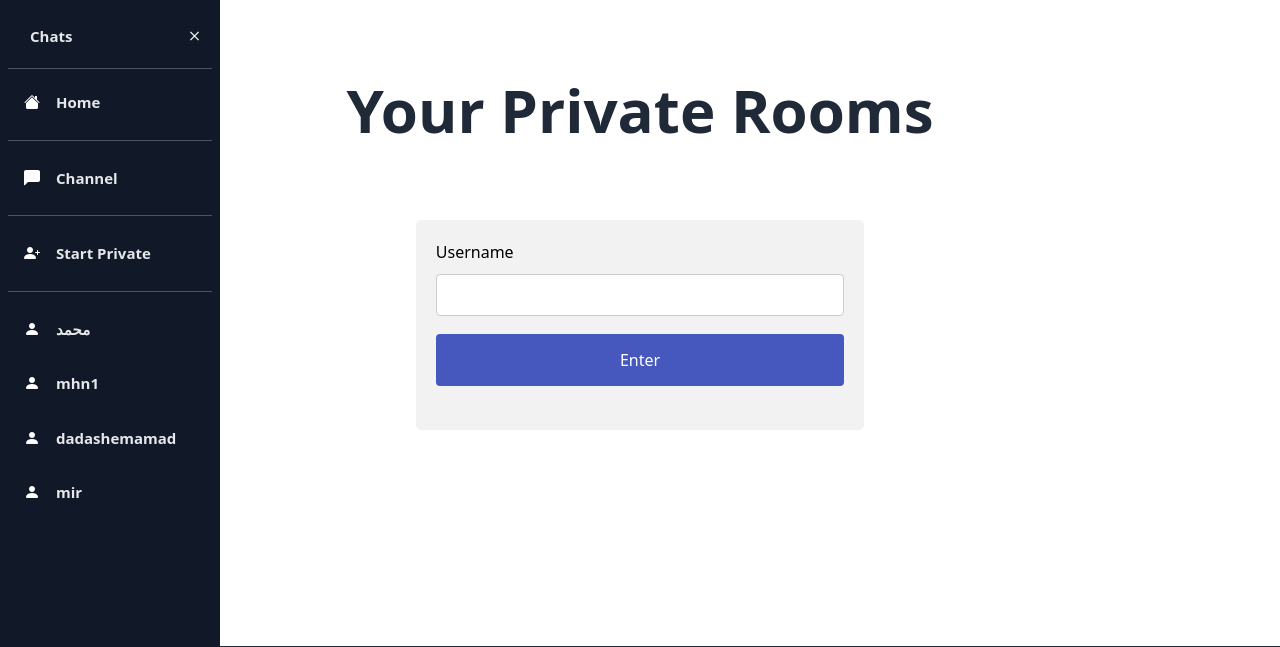
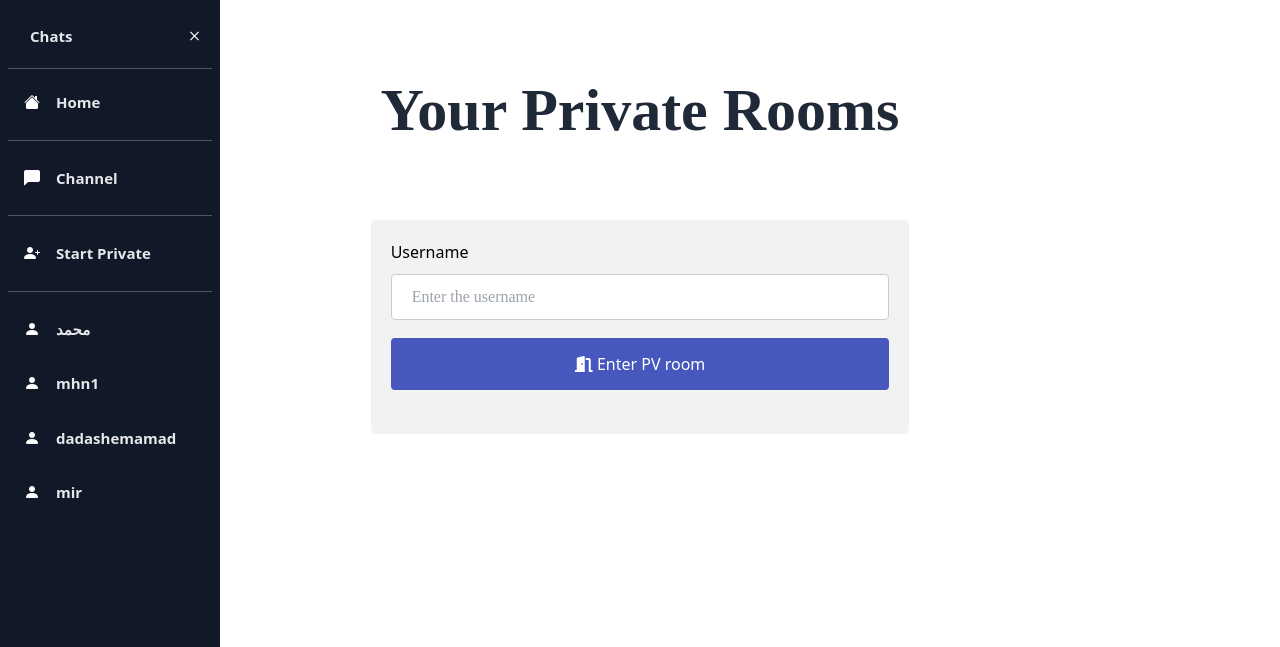
Before and after one commit to mohammad13888/CP, a Django app: page /chat/ in a window 1280 px wide. Shown: the top 647 px of the page. Run offline with Django 4.2, Linux system fonts and the light colour scheme; a user stored in the database is signed in; data comes from the database, SQL or seed files in the repository; both versions use the stored data as it was after the commit; some libraries are stand-ins or nearby versions.

Commit message:
edition part 2

```diff
--- a/core/templates/core/base.html
+++ b/core/templates/core/base.html
@@ -6,7 +6,7 @@
         <link rel="stylesheet" href="https://cdnjs.cloudflare.com/ajax/libs/font-awesome/4.7.0/css/font-awesome.min.css">
         <meta name="viewport" content="width=device-width, initial-scale=1">
         <link rel="icon" href="https://bayanbox.ir/view/9003252287432917985/UTA-i.png">
-        <title>{% block title %}{% endblock %}RajApp Chat</title>
+        <title>UTA chat</title>
         <script src="//unpkg.com/alpinejs" defer></script>
 
         <script src="https://cdn.tailwindcss.com"></script>
--- a/core/templates/core/frontpage.html
+++ b/core/templates/core/frontpage.html
@@ -48,7 +48,7 @@
 <section class="bg-gray-100 dark:bg-gray-900">
   <div class="container px-6 py-10 mx-auto ">
     <h1 class="h2" id="dv">Developers</h1>
-		<br><div class="grid grid-cols-1 gap-8 mt-8 xl:mt-16 md:grid-cols-2 xl:grid-cols-2 ">
+		<div class="grid grid-cols-1 gap-8 mt-8 xl:mt-16 md:grid-cols-2 xl:grid-cols-2 ">
         <div class="flex flex-col items-center p-8 transition-colors duration-700 transform border cursor-pointer rounded-xl hover:border-transparent group hover:bg-gray-600 dark:border-gray-700 dark:hover:border-transparent">
 
             <h1 class="mt-4 text-2xl font-semibold text-gray-700 capitalize dark:text-white group-hover:text-white">M. Neek Amal</h1>
--- a/core/templates/core/pv_base.html
+++ b/core/templates/core/pv_base.html
@@ -1,8 +1,9 @@
 
     <meta charset="utf-8">
     <meta http-equiv="X-UA-Compatible" content="IE=edge">
+    <title>Rooms</title>
     <meta name="viewport" content="width=device-width, initial-scale=1">
-
+    <link rel="icon" href="https://bayanbox.ir/view/9003252287432917985/UTA-i.png">
     <link rel="apple-touch-icon" sizes="180x180" href="/apple-touch-icon.png">
     <link rel="icon" type="image/png" sizes="32x32" href="/favicon-32x32.png">
     <link rel="icon" type="image/png" sizes="16x16" href="/favicon-16x16.png">
@@ -104,8 +105,6 @@
                 .then(data => {
                   const names = data.names;
                   const links = data.links;
-                  const display = data.dislist;
-                  const dislen = data.dislen;
                   const nul = data.nul;
                   const channel=data.channel;
                   const link_channel=data.link_channel;
@@ -142,40 +141,4 @@
             {% block scripts %}
 
             {% endblock %}
-        <br><br><br><br><br><br><br><br><br>
-        <div style="z-index: 10000;">
-        <footer class=" text-white bg-gray-800 " >
-            <div class="container p-6 mx-auto">
-                <div class="lg:flex text-center ">
-                        <div class="-mx-6 lg:w-2/5">
-                            <a href="/">
-                                <img style="width: 30%; margin: auto;" src="https://s29.picofile.com/file/8464497284/54.png" alt="">
-                            </a>
-                    </div>
-
-                    <div class="mt-6 lg:mt-0 lg:flex-1">
-                        <div class="grid grid-cols-1 gap-6 sm:grid-cols-2 md:grid-cols-3 lg:grid-cols-4">
-
-                            <div>
-                                <h3 class="text-gray-700 uppercase dark:text-white">Blog</h3>
-                                <a href="#" class="block mt-2 text-sm text-gray-600 dark:text-gray-400 hover:underline">News</a>
-                            </div>
-
-
-                            <div>
-                                <h3 class="text-gray-700 uppercase dark:text-white">Contact</h3>
-                                <span class="block mt-2 text-sm text-gray-600 dark:text-gray-400 hover:underline"> +98 21 2297 0060</span>
-                                <span class="block mt-2 text-sm text-gray-600 dark:text-gray-400 hover:underline">sru@srttu.edu</span>
-                            </div>
-                        </div>
-                    </div>
-                </div>
-
-                <hr class="h-px my-6 bg-gray-200 border-none dark:bg-gray-700">
-
-                <div>
-                    <p class="text-center text-gray-500 dark:text-gray-400">© CopyRight 2023 by MHN</p>
-                </div>
-            </div>
-        </footer>
-      </div>
+        <br><br><br><br>
--- a/private/templates/pv_room/pvroom.html
+++ b/private/templates/pv_room/pvroom.html
@@ -7,7 +7,7 @@
 <div class="p-10 lg:p-20 text-center">
   <h1 class="text-2xl font-semibold text-center text-gray-800 capitalize lg:text-6xl ">{{usa}}</h1>
   <link rel="icon" href="https://bayanbox.ir/view/9003252287432917985/UTA-i.png">
-
+  <title>Enter room</title>
 </div>
 
 
--- a/private/templates/pv_room/pvrooms.html
+++ b/private/templates/pv_room/pvrooms.html
@@ -5,10 +5,15 @@
 <link rel="icon" href="https://bayanbox.ir/view/9003252287432917985/UTA-i.png">
 {% block content %}
 <div class="p-10 lg:p-20 text-center">
-  <h1 class="text-2xl font-semibold text-center text-gray-800 capitalize lg:text-6xl dark:text-white cursor-pointer">Your private rooms</h1>
+  <script src="https://kit.fontawesome.com/c23313ebb4.js" crossorigin="anonymous"></script>
+  <h1 id="title" class="text-2xl font-semibold text-center text-gray-800 capitalize lg:text-6xl dark:text-white cursor-pointer">Your private rooms</h1>
 </div>
 <div>
     <style>
+      #title
+      {
+        font-family: Ubuntu;
+      }
       .contain2er{
         margin: auto;
         width:fit-content;
@@ -26,7 +31,8 @@
 
       }
 
-        input[type=submit] {
+      .submit {
+        transition-duration: 1s;
       width: 100%;
       background-color: #4658bd;
       color: white;
@@ -37,7 +43,8 @@
       cursor: pointer;
       }
 
-        input[type=submit]:hover {
+      .submit:hover {
+      transition-duration: 1s;
       background-color: #334191;
       align-self: center;
       }
@@ -78,8 +85,8 @@
 <form method="post">
     {% csrf_token %}
     <label for="username">Username</label>
-    <input id="username" type="text" name="username" maxlength="100" required>
-    <input type="submit" value="Enter">
+    <input id="username" placeholder="Enter the username" type="text" name="username" maxlength="100" required>
+    <button class="submit" type="submit"><i class='fas fa-door-open'></i> Enter PV room</button>
 </form>
 </div>
 
--- a/private/views.py
+++ b/private/views.py
@@ -98,12 +98,6 @@ def fetch_api(request):
     except:
         list_link=[]
         links=[]
-    try:
-        dislist=[]
-        for i in privates:
-            dislist.append(i.display_name)
-    except:
-    	dislist=[]
     linak = []
     for i in links:
         if i.user1 == us:
@@ -116,9 +110,7 @@ def fetch_api(request):
         'nul':len(list_link),
         'channel':user_channels,
         'link_channel':channel_link,
-        'nuls':len(channel_link),
-        'dislist':dislist,
-        'dislen':len(dislist),
+        'nuls':len(channel_link)
     }
     return JsonResponse(data)
 def changer(old_path, id):
```
Also changed, not shown: core/templates/core/login.html (+9 -3 lines), core/templates/core/signup.html (+18 -7 lines), db.sqlite3. Lines whose indentation alone changed are shown as unchanged.
